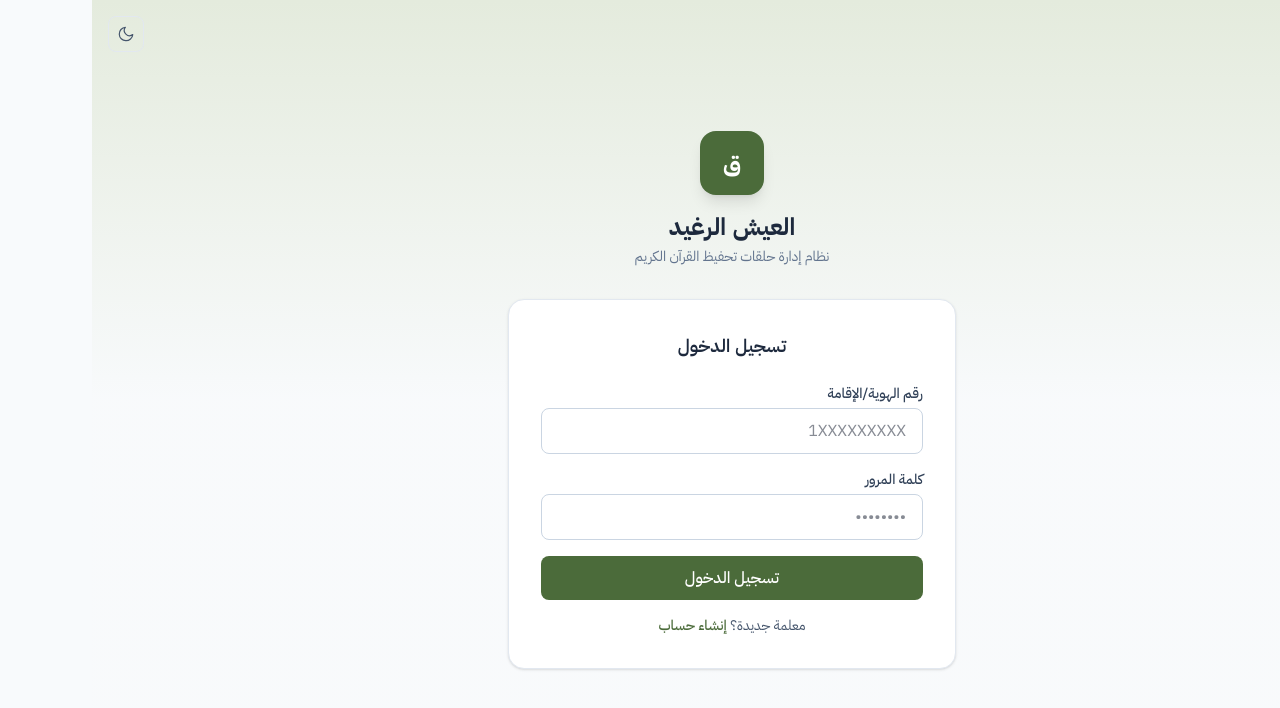
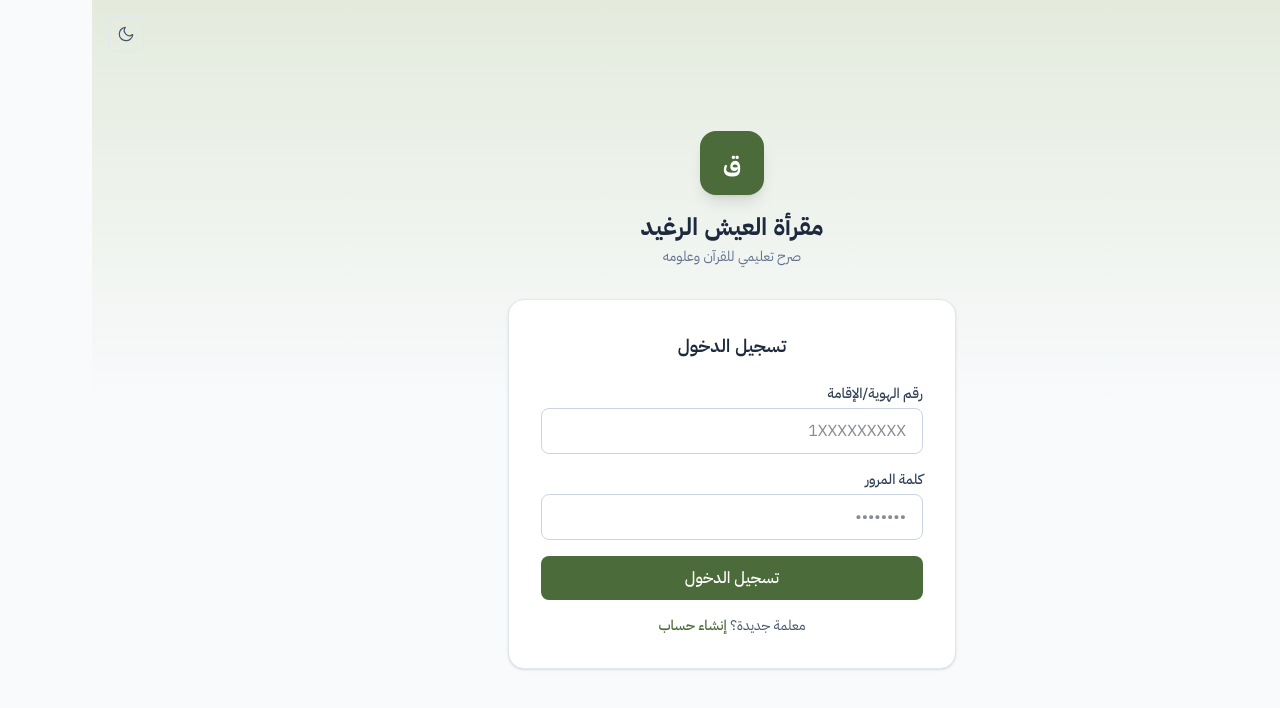
Before and after one commit to dpaseel1/alaish-alraghid, a Next.js app: page /login in a window 1280 px wide. Shown: the top 708 px of the page. Built offline with nearby package versions, Linux system fonts and the light colour scheme; no server answers; the database is empty; a web font is replaced by a local one.

Commit message:
تعديل اسم الموقع إلى مقرأة العيش الرغيد

```diff
--- a/src/app/(auth)/layout.tsx
+++ b/src/app/(auth)/layout.tsx
@@ -33,10 +33,10 @@ export default async function AuthLayout({
             </div>
           )}
           <h1 className="text-2xl font-bold text-slate-800 dark:text-slate-100">
-            العيش الرغيد
+            مقرأة العيش الرغيد
           </h1>
           <p className="text-slate-500 dark:text-slate-400 text-sm mt-1">
-            نظام إدارة حلقات تحفيظ القرآن الكريم
+            صرح تعليمي للقرآن وعلومه
           </p>
         </div>
         <div className="bg-white dark:bg-slate-900 rounded-2xl shadow-sm border border-slate-200 dark:border-slate-800 p-6 sm:p-8">
--- a/src/app/layout.tsx
+++ b/src/app/layout.tsx
@@ -23,11 +23,10 @@ const arefRuqaa = Aref_Ruqaa({
 
 export const metadata: Metadata = {
   title: {
-    default: "العيش الرغيد",
-    template: "%s | العيش الرغيد",
+    default: "مقرأة العيش الرغيد",
+    template: "%s | مقرأة العيش الرغيد",
   },
-  description:
-    "منصة إدارة حلقات تحفيظ القرآن الكريم، المعلمات، الطالبات والتقارير",
+  description: "صرح تعليمي للقرآن وعلومه",
 };
 
 export const viewport: Viewport = {
--- a/src/components/layout/Sidebar.tsx
+++ b/src/components/layout/Sidebar.tsx
@@ -21,7 +21,7 @@ export function Sidebar({ role, logoUrl }: { role: Role; logoUrl?: string | null
           </div>
         )}
         <span className="font-semibold text-slate-800 dark:text-slate-100 truncate">
-          العيش الرغيد
+          مقرأة العيش الرغيد
         </span>
       </div>
       <nav className="flex-1 overflow-y-auto py-4 px-3 space-y-1">
--- a/src/components/layout/Topbar.tsx
+++ b/src/components/layout/Topbar.tsx
@@ -27,7 +27,7 @@ export function Topbar({
           </div>
         )}
         <span className="font-semibold text-slate-800 dark:text-slate-100 text-sm truncate">
-          العيش الرغيد
+          مقرأة العيش الرغيد
         </span>
       </div>
       <div className="hidden md:block" />
```
